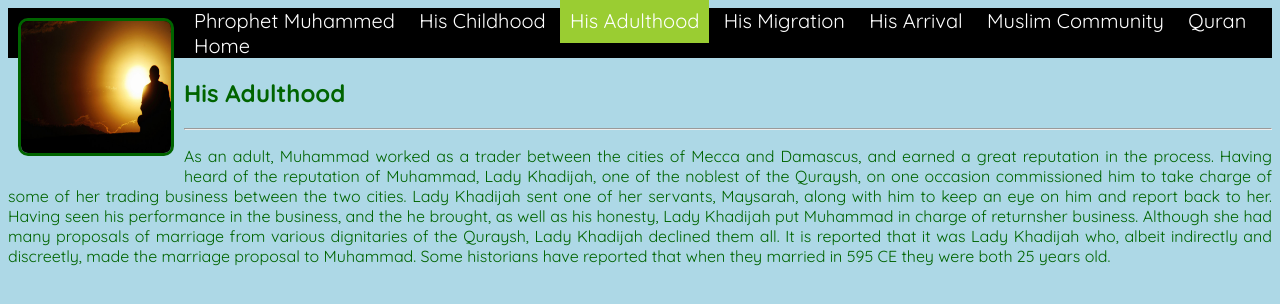
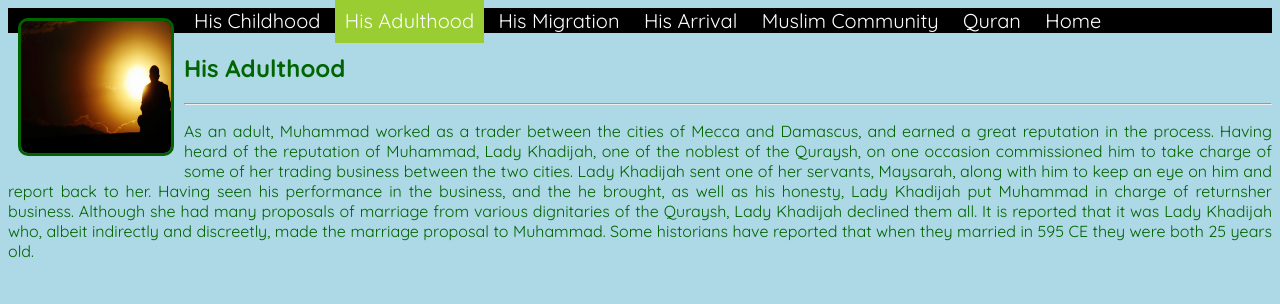
Before and after one commit to 017-982/Navbar, a plain HTML site: page Adulthood.html in a window 1280 px wide. Drawn offline with Linux system fonts and the light colour scheme.

Commit message:
Update Adulthood.html

```diff
--- a/Adulthood.html
+++ b/Adulthood.html
@@ -9,7 +9,6 @@
   <body>
   <img src="Adulthood.jpg">
 <div>
-<a href="Muhammed.html">Phrophet Muhammed</a>
 <a href="Childhood.html">His Childhood</a>
 <a class="active" href="Adulthood.html">His Adulthood</a>
 <a href="Migration.html">His Migration</a>
```
